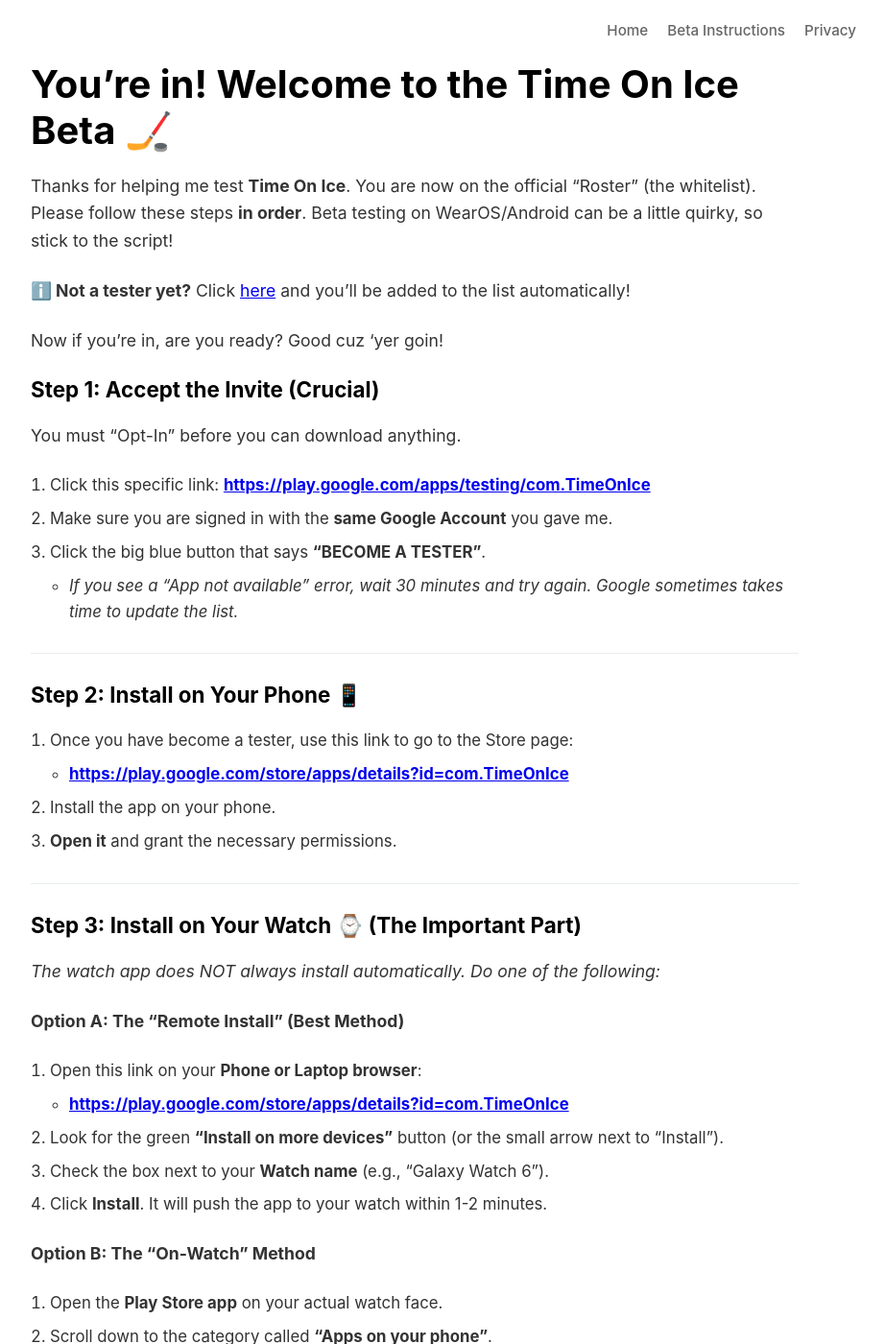
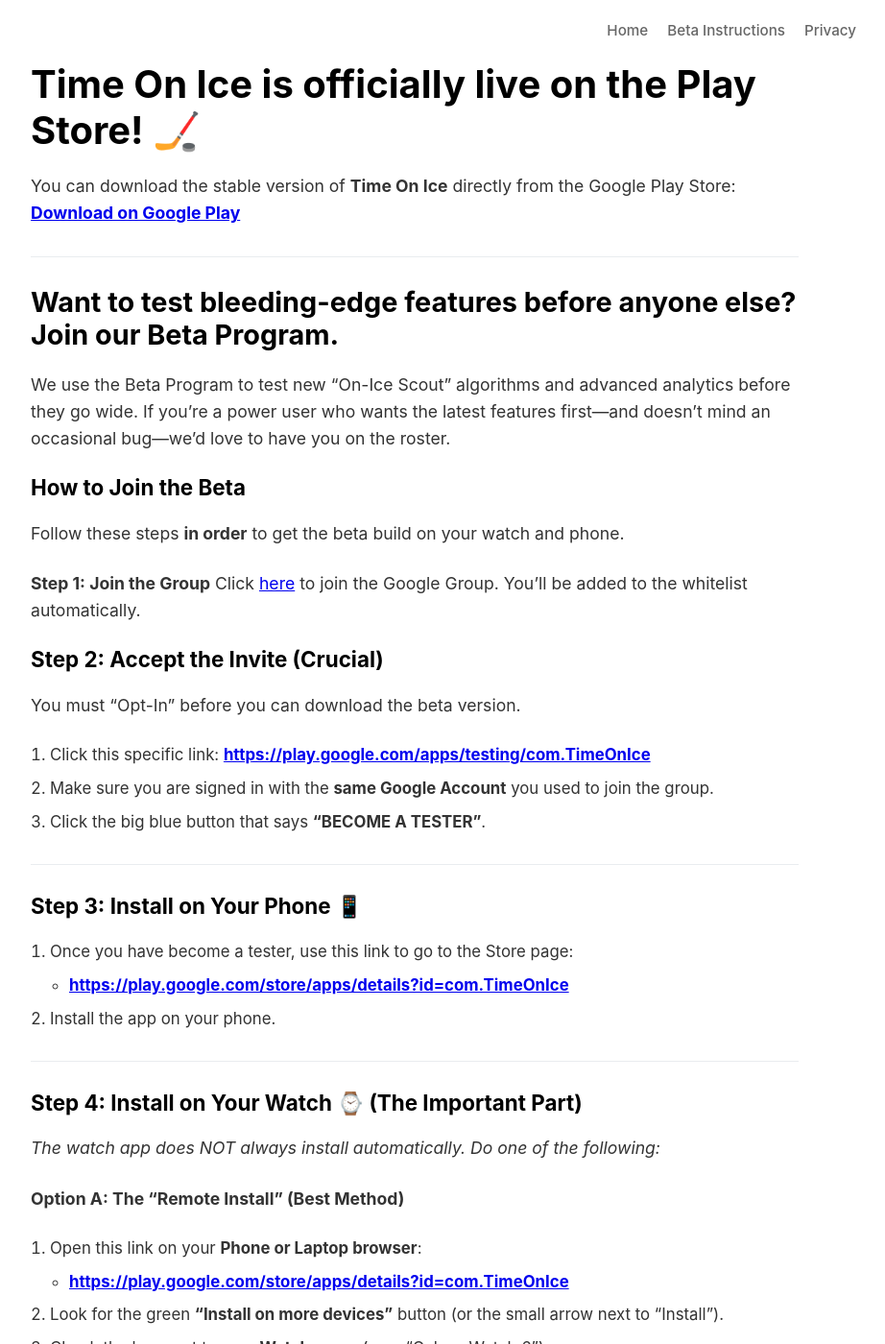
Before and after one commit to lr7-digital/lr7-digital.github.io, a Jekyll site: the page built from toi/testers/index.md, in a window 1280 px wide and 1400 px high. Shown: the whole window at 96% size, without its empty margins (208-1130 px from the left). Built offline with Jekyll 4.4.1, drawn with Linux system fonts in a browser that asks for light colours; some of the changed text lies outside the part shown.

Commit message:
Live on Playstore update

```diff
--- a/_layouts/home.html
+++ b/_layouts/home.html
@@ -10,7 +10,7 @@
         </div>
 
         <div class="card">
-            <p>Questions? Email us at <a href="mailto:lr7-digital@proton.me">lr7-digital@proton.me</a></p>
+            <p>Questions? Email us at <a href="mailto:hello@lr7.digital">hello@lr7.digital</a></p>
         </div>
 
         <img src="{{ '/toi/assets/splash-home.jpg' | relative_url }}" class="splash-img" alt="Time On Ice App Screenshot">
--- a/toi/testers/index.md
+++ b/toi/testers/index.md
@@ -1,34 +1,42 @@
 ---
 layout: page
-title: Beta Tester Instructions
+title: Join the Beta Program
 ---
-# You're in! Welcome to the Time On Ice Beta 🏒
+# Time On Ice is officially live on the Play Store! 🏒
 
-Thanks for helping me test **Time On Ice**. You are now on the official "Roster" (the whitelist). Please follow these steps **in order**. Beta testing on WearOS/Android can be a little quirky, so stick to the script!
-
-> **ℹ️ Not a tester yet?** Click [here](https://groups.google.com/g/toi-testers) and you'll be added to the list automatically!
-
-Now if you're in, are you ready? Good cuz 'yer goin!
-
-### Step 1: Accept the Invite (Crucial)
-You must "Opt-In" before you can download anything.
-
-1.  Click this specific link: **[https://play.google.com/apps/testing/com.TimeOnIce](https://play.google.com/apps/testing/com.TimeOnIce)**
-2.  Make sure you are signed in with the **same Google Account** you gave me.
-3.  Click the big blue button that says **"BECOME A TESTER"**.
-    * *If you see a "App not available" error, wait 30 minutes and try again. Google sometimes takes time to update the list.*
+You can download the stable version of **Time On Ice** directly from the Google Play Store:
+**[Download on Google Play](https://play.google.com/store/apps/details?id=com.TimeOnIce)**
 
 ---
 
-### Step 2: Install on Your Phone 📱
+## Want to test bleeding-edge features before anyone else? Join our Beta Program.
+
+We use the Beta Program to test new "On-Ice Scout" algorithms and advanced analytics before they go wide. If you're a power user who wants the latest features first—and doesn't mind an occasional bug—we'd love to have you on the roster.
+
+### How to Join the Beta
+
+Follow these steps **in order** to get the beta build on your watch and phone.
+
+> **Step 1: Join the Group**
+> Click [here](https://groups.google.com/g/toi-testers) to join the Google Group. You'll be added to the whitelist automatically.
+
+### Step 2: Accept the Invite (Crucial)
+You must "Opt-In" before you can download the beta version.
+
+1.  Click this specific link: **[https://play.google.com/apps/testing/com.TimeOnIce](https://play.google.com/apps/testing/com.TimeOnIce)**
+2.  Make sure you are signed in with the **same Google Account** you used to join the group.
+3.  Click the big blue button that says **"BECOME A TESTER"**.
+
+---
+
+### Step 3: Install on Your Phone 📱
 1.  Once you have become a tester, use this link to go to the Store page:
     * **[https://play.google.com/store/apps/details?id=com.TimeOnIce](https://play.google.com/store/apps/details?id=com.TimeOnIce)**
 2.  Install the app on your phone.
-3.  **Open it** and grant the necessary permissions.
 
 ---
 
-### Step 3: Install on Your Watch ⌚ (The Important Part)
+### Step 4: Install on Your Watch ⌚ (The Important Part)
 *The watch app does NOT always install automatically. Do one of the following:*
 
 **Option A: The "Remote Install" (Best Method)**
@@ -36,7 +44,7 @@
     * **[https://play.google.com/store/apps/details?id=com.TimeOnIce](https://play.google.com/store/apps/details?id=com.TimeOnIce)**
 2.  Look for the green **"Install on more devices"** button (or the small arrow next to "Install").
 3.  Check the box next to your **Watch name** (e.g., "Galaxy Watch 6").
-4.  Click **Install**. It will push the app to your watch within 1-2 minutes.
+4.  Click **Install**.
 
 **Option B: The "On-Watch" Method**
 1.  Open the **Play Store app** on your actual watch face.
@@ -45,21 +53,16 @@
 
 ---
 
-### Step 4: Get "Pro" for Free 💎
+### Step 5: Get "Pro" for Free 💎
+As a beta tester, you can unlock the Pro Contract features for free using the Google Play Test Card.
+
 1.  Open the app on your **Phone**.
 2.  Tap the **Settings (Gear)** icon > **"Unlock Pro"**.
 3.  You will see a purchase screen.
     * **CHECK:** It should say **"Test card, always approves"** or show a price of **$0.00 / Free**.
-    * *If it asks for real money ($4.99), **STOP**. Do not pay. Let me know at email below.*
-
----
-
-### Step 5: Hit the Ice! 🥅
-* **Wear your watch** to your next game.
-* **Start the app** and **Hit "Start Game"** during warmups or right before face-off.
-* **Forget about it.** Let it track your shifts automatically.
+    * *If it asks for real money ($4.99), **STOP**. Do not pay. Let me know at the email below.*
 
 **Found a bug?**
-Send an email to [lr7-digital@proton.me](mailto:lr7-digital@proton.me)
+Send an email to [hello@lr7.digital](mailto:hello@lr7.digital)
 
-Thanks for the help!
+Thanks for helping us build the best shift tracker in hockey!
```
Also changed, not shown: toi/index.md (+5 -1 lines).
